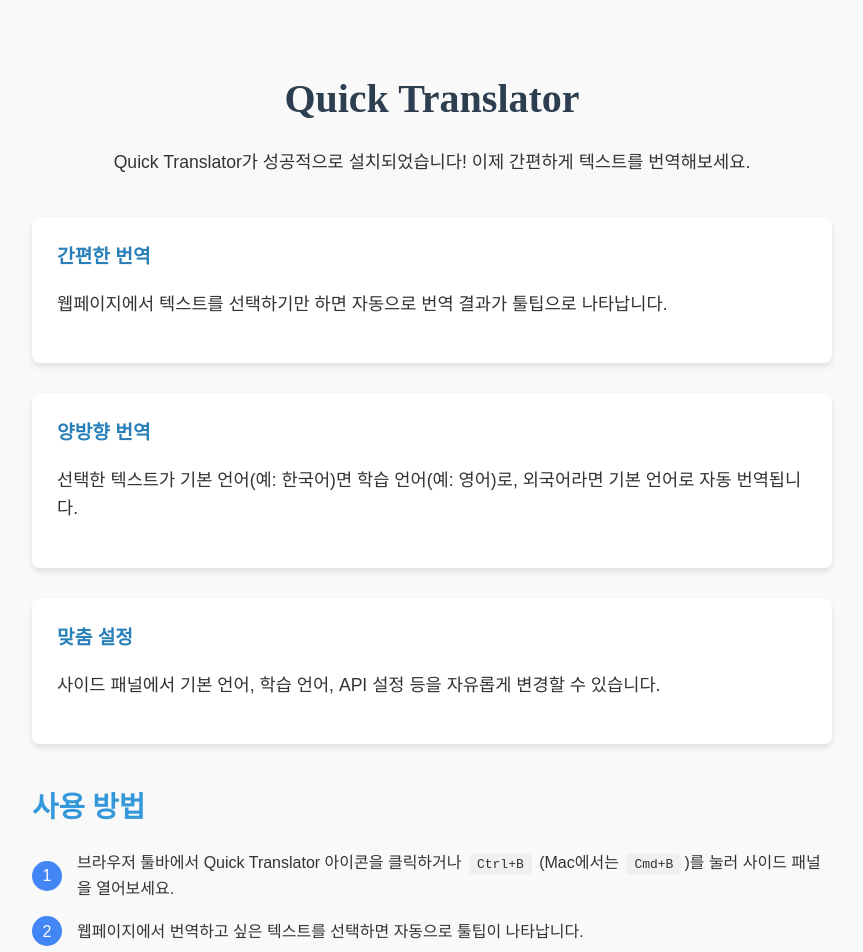
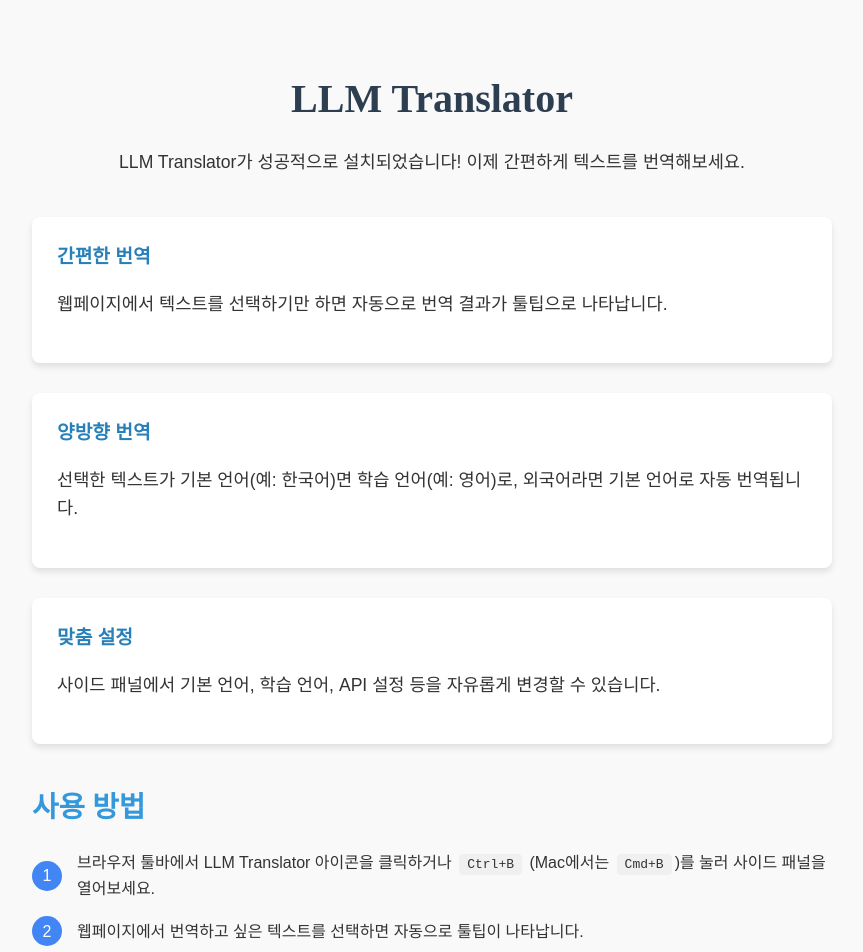
Before and after one commit to Sominom/llm-translator-chrome-extention, a browser extension: page llm-translator-chrome-extention/template/welcome.html in a window 1280 px wide. Shown: the top 952 px of the page, without its empty margins (208-1071 px from the left). Drawn offline with Linux system fonts and the light colour scheme; a web font is replaced by a local one.

Commit message:
feat: 프로젝트명 Quick Translator -> LLM Translator로 변경

```diff
--- a/llm-translator-chrome-extention/template/welcome.html
+++ b/llm-translator-chrome-extention/template/welcome.html
@@ -4,15 +4,15 @@
 <head>
   <meta charset="UTF-8">
   <meta name="viewport" content="width=device-width, initial-scale=1.0">
-  <title>Quick Translator - 설치 완료!</title>
+  <title>LLM Translator - 설치 완료</title>
   <link rel="stylesheet" href="../css/welcome.css">
 </head>
 
 <body>
   <div class="container">
     <header>
-      <h1>Quick Translator</h1>
-      <p>Quick Translator가 성공적으로 설치되었습니다! 이제 간편하게 텍스트를 번역해보세요.</p>
+      <h1>LLM Translator</h1>
+      <p>LLM Translator가 성공적으로 설치되었습니다! 이제 간편하게 텍스트를 번역해보세요.</p>
     </header>
 
     <div class="feature-box">
@@ -34,7 +34,7 @@
 
     <div class="usage-step">
       <div class="step-number">1</div>
-      <div>브라우저 툴바에서 Quick Translator 아이콘을 클릭하거나 <span class="keyboard-shortcut">Ctrl+B</span> (Mac에서는 <span
+      <div>브라우저 툴바에서 LLM Translator 아이콘을 클릭하거나 <span class="keyboard-shortcut">Ctrl+B</span> (Mac에서는 <span
           class="keyboard-shortcut">Cmd+B</span>)를 눌러 사이드 패널을 열어보세요.</div>
     </div>
 
```
Also changed, not shown: llm-translator-chrome-extention/template/sidepanel.html (+2 -2 lines), README.md, llm-translator-chrome-extention/manifest.json.
